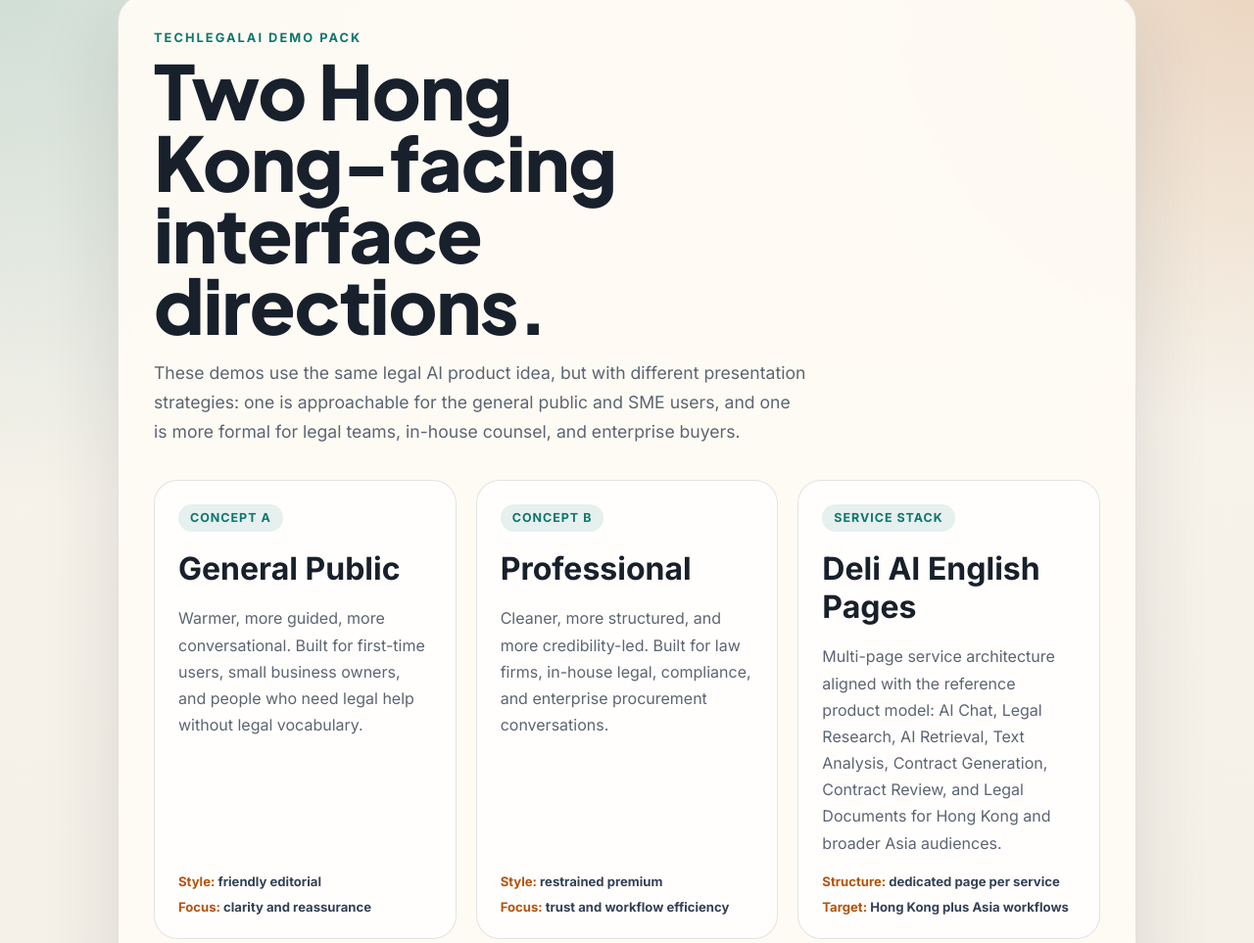
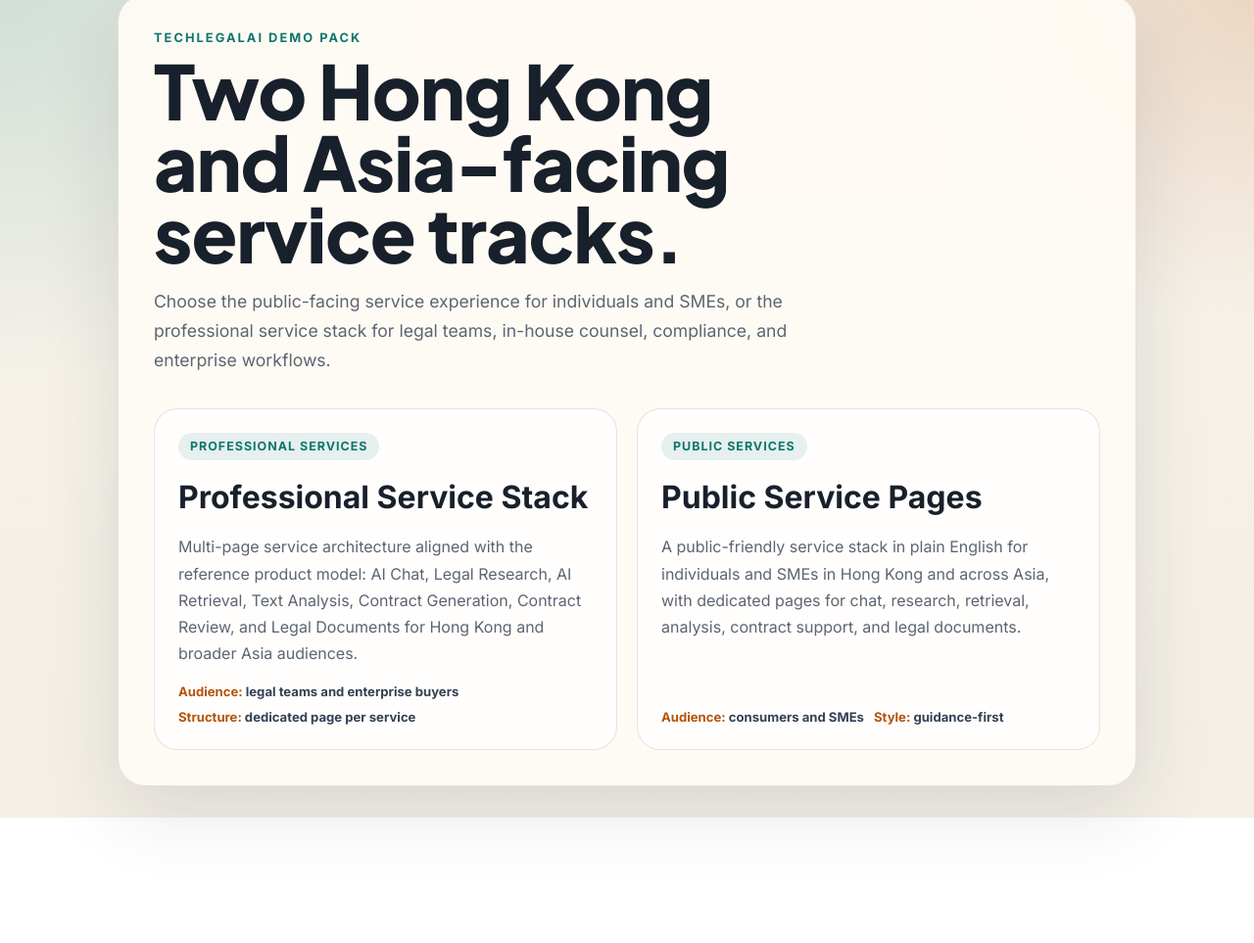
Before and after one commit to Ackeseu/TechLegal-AI-Demo, a plain HTML site: page index.html in a window 1280 px wide. Shown: the part 38-1001 px from the top of the page at 98% size. After the commit the page ends 873 px from the top, so only its background shows below. Drawn offline with Linux system fonts and the light colour scheme.

Commit message:
Simplify selector to public and professional service tracks

```diff
--- a/index.html
+++ b/index.html
@@ -154,48 +154,23 @@
   <body>
     <main>
       <p class="eyebrow">TechLegalAI Demo Pack</p>
-      <h1>Two Hong Kong-facing interface directions.</h1>
+      <h1>Two Hong Kong and Asia-facing service tracks.</h1>
       <p class="lede">
-        These demos use the same legal AI product idea, but with different presentation strategies:
-        one is approachable for the general public and SME users, and one is more formal for legal
-        teams, in-house counsel, and enterprise buyers.
+        Choose the public-facing service experience for individuals and SMEs, or the professional
+        service stack for legal teams, in-house counsel, compliance, and enterprise workflows.
       </p>
       <section class="grid" aria-label="Available demos">
-        <a class="card" href="./general-public-demo/index.html">
-          <span>Concept A</span>
-          <h2>General Public</h2>
-          <p>
-            Warmer, more guided, more conversational. Built for first-time users, small business
-            owners, and people who need legal help without legal vocabulary.
-          </p>
-          <div class="meta">
-            <div><strong>Style:</strong> friendly editorial</div>
-            <div><strong>Focus:</strong> clarity and reassurance</div>
-          </div>
-        </a>
-        <a class="card" href="./professional-demo/index.html">
-          <span>Concept B</span>
-          <h2>Professional</h2>
-          <p>
-            Cleaner, more structured, and more credibility-led. Built for law firms, in-house legal,
-            compliance, and enterprise procurement conversations.
-          </p>
-          <div class="meta">
-            <div><strong>Style:</strong> restrained premium</div>
-            <div><strong>Focus:</strong> trust and workflow efficiency</div>
-          </div>
-        </a>
         <a class="card" href="./professional-demo/services/ai-chat.html">
-          <span>Service Stack</span>
-          <h2>Deli AI English Pages</h2>
+          <span>Professional Services</span>
+          <h2>Professional Service Stack</h2>
           <p>
             Multi-page service architecture aligned with the reference product model: AI Chat,
             Legal Research, AI Retrieval, Text Analysis, Contract Generation, Contract Review, and
             Legal Documents for Hong Kong and broader Asia audiences.
           </p>
           <div class="meta">
+            <div><strong>Audience:</strong> legal teams and enterprise buyers</div>
             <div><strong>Structure:</strong> dedicated page per service</div>
-            <div><strong>Target:</strong> Hong Kong plus Asia workflows</div>
           </div>
         </a>
         <a class="card" href="./general-public-demo/services/ai-chat.html">
@@ -207,8 +182,8 @@
             contract support, and legal documents.
           </p>
           <div class="meta">
+            <div><strong>Audience:</strong> consumers and SMEs</div>
             <div><strong>Style:</strong> guidance-first</div>
-            <div><strong>Audience:</strong> consumers and SMEs</div>
           </div>
         </a>
       </section>
```
